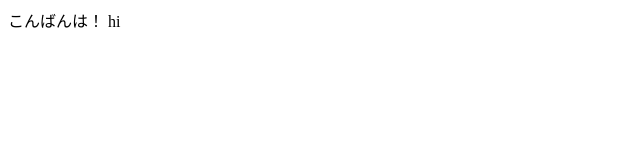
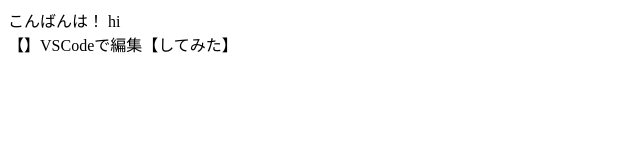
Before and after one commit to mizu4575/20230421-test, a plain HTML site: page index.html in a window 1280 px wide. Shown: the whole page, without its empty margins (0-640 px from the left). Drawn offline with Linux system fonts and the light colour scheme.

Commit message:
Update index.html

```diff
--- a/index.html
+++ b/index.html
@@ -7,5 +7,8 @@
   <body>
     こんばんは！
     hi
+
+    <br>
+    【】VSCodeで編集【してみた】
   </body>
 </html>
```
